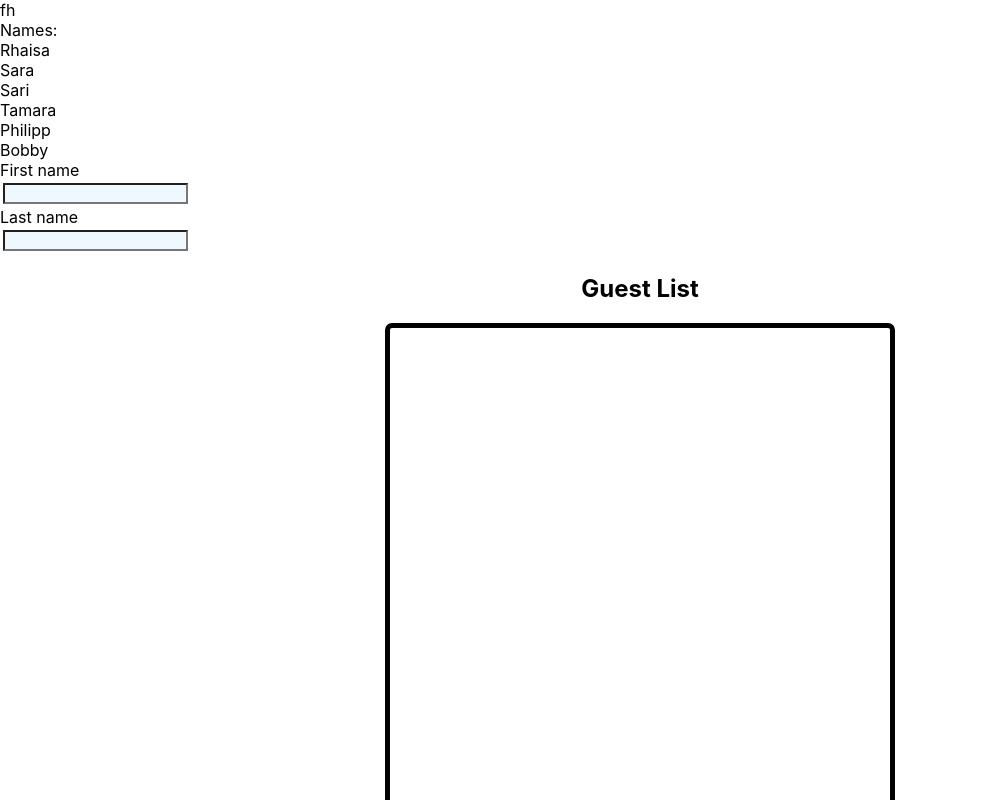
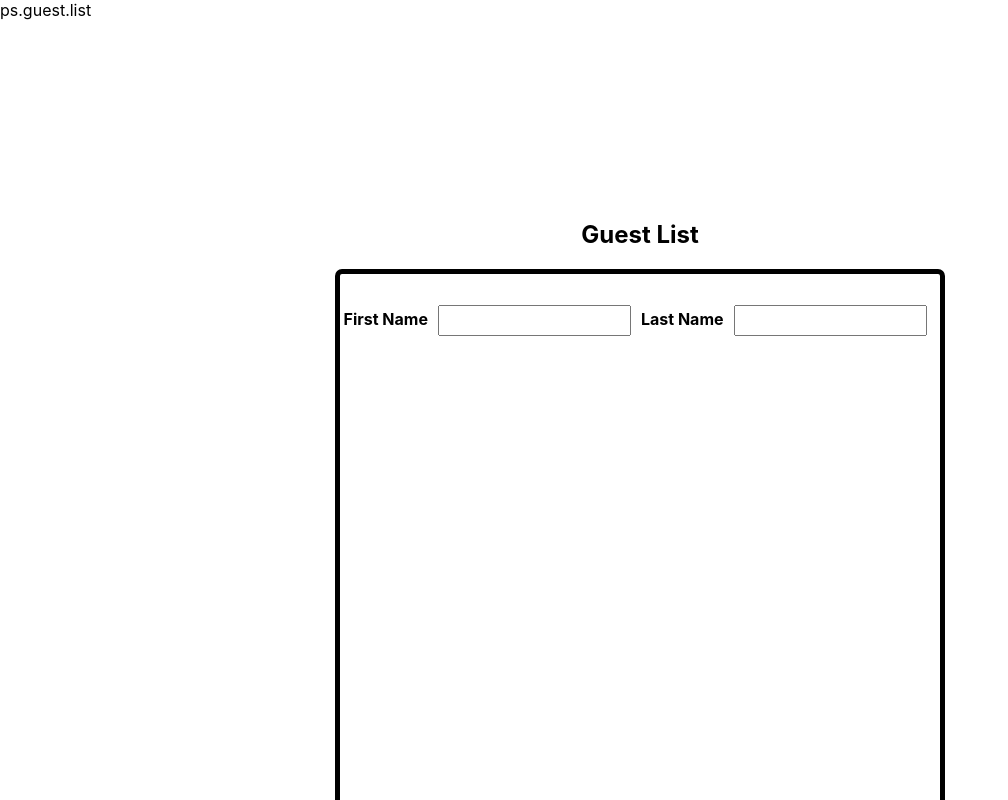
Before and after one commit to PhilippSchlechter/react-guest-list, a React (Create React App) app: page / in a window 1280 px wide. Shown: the top 800 px of the page, without its empty margins (0-1008 px from the left). Built offline with nearby package versions, Linux system fonts and the light colour scheme.

Commit message:
Add remove button checkboxes  and fix handleChange

```diff
--- a/src/App.js
+++ b/src/App.js
@@ -2,9 +2,11 @@ import './App.css';
 /** @jsxImportSource @emotion/react */
 import { css } from '@emotion/react';
 import React, { useState } from 'react';
-import Names from './Names.js';
+import Guests from './Guests.js';
 
-const headerStyles = css``;
+const headerStyles = css`
+  margin-bottom: 200px;
+`;
 const inputStyles = css`
   background-color: aliceblue;
   margin: 3px;
@@ -25,45 +27,34 @@ const guestListStyles = css`
   justify-content: center;
   border: 5px solid black;
   border-radius: 7px;
-  width: 500px;
-  height: 900px;
+  width: 600px;
+  height: 1000px;
   margin: 0 auto;
 `;
 
 function App() {
-  const [firstName, setFirstName] = useState('');
-  const [lastName, setLastName] = useState('');
-  const handleSubmit = (event) => {
-    event.preventDefault();
-    setFirstName(event.target[0].value);
-    setLastName(event.target[0].value);
-  };
-
   return (
     <div>
-      <header css={headerStyles}>
-        fh
-        <Names />
-      </header>
+      <header css={headerStyles}>ps.guest.list</header>
       <section>
-        <div>
-          First name
-          <form onSubmit={handleSubmit}>
-            <input css={inputStyles} />
-          </form>
-          Last name
-          <form onSubmit={handleSubmit}>
-            <input css={inputStyles} />
-          </form>
-        </div>
         <h1 css={h1Styles}>Guest List</h1>
         <div css={guestListStyles}>
-          <h3>
-            {firstName}
-            {lastName}
-          </h3>
+          <h4>
+            <Guests />
+          </h4>
         </div>
       </section>
+      <br />
+      <br />
+      <br />
+      <br />
+      <br />
+      <br />
+      <br />
+      <br />
+      <br />
+      <br />
+      <br />
     </div>
   );
 }
--- /dev/null
+++ b/src/Guests.js
@@ -0,0 +1,87 @@
+/** @jsxImportSource @emotion/react */
+import { css } from '@emotion/react';
+import React, { useState } from 'react';
+
+let id = 0;
+
+const buttonStyles = css`
+  border-radius: 1e9px;
+  color: black;
+  background-color: #fff;
+  font-size: 12px;
+  margin: 20px;
+`;
+const inputStyles = css`
+  margin: 10px;
+  padding: 6px;
+`;
+
+export default function NamesList() {
+  const [firstName, setFirstName] = useState('');
+  const [lastName, setLastName] = useState('');
+  const [guests, setGuests] = useState([]);
+  const [checkBoxValue, setCheckBoxValue] = useState(false);
+
+  function handleChange1(event) {
+    setFirstName(event.target.value);
+  }
+  function handleChange2(event) {
+    setLastName(event.target.value);
+  }
+  function RemoveGuest() {
+    const newState = [...guests];
+    newState.shift();
+    setGuests(newState);
+  }
+  function handleSubmit(event) {
+    const newGuests = [
+      {
+        id: id,
+        firstName: firstName,
+        secondName: lastName,
+      },
+      ...guests,
+    ];
+    id++;
+    setGuests(newGuests);
+    setLastName('');
+    setFirstName('');
+    event.preventDefault();
+  }
+  console.log(guests);
+  return (
+    <form onSubmit={handleSubmit}>
+      <label>
+        First Name
+        <input css={inputStyles} onChange={handleChange1} value={firstName} />
+      </label>
+      <label>
+        Last Name
+        <input css={inputStyles} onChange={handleChange2} value={lastName} />
+      </label>
+      <button hidden>Add guest</button>
+
+      <br />
+      <br />
+      <br />
+      <br />
+
+      {guests.map((guest) => {
+        return (
+          <div key={`guest-${guest.id}`}>
+            {guest.firstName} {guest.secondName}
+            <input
+              type="checkbox"
+              onChange={(event) =>
+                setCheckBoxValue(event.currentTarget.checked)
+              }
+            />
+            <button css={buttonStyles} onClick={() => RemoveGuest()}>
+              Remove
+            </button>
+          </div>
+        );
+      })}
+    </form>
+  );
+}
```
Also changed, not shown: src/name.js (deleted, +0 -40 lines).
